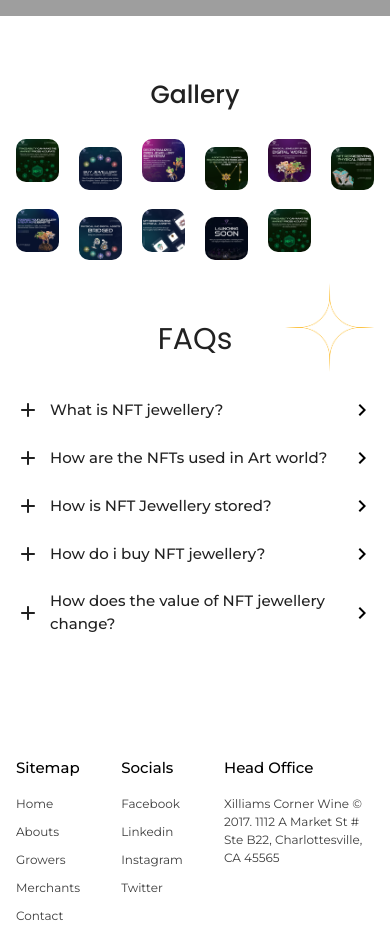
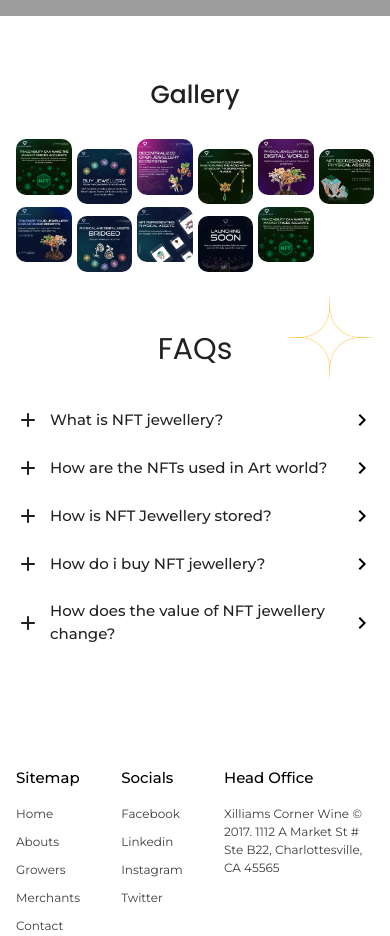
Before and after one commit to ArtisticJewellers/nfjlabs-website, a React (Create React App) app: page / in a window 390 px wide. Shown: the part 3180-4116 px from the top of the page. Built offline with nearby package versions, Linux system fonts and the light colour scheme; grey boxes are pictures that could not be loaded.

Commit message:
add gap according to screen size

```diff
--- /dev/null
+++ b/src/helpers/getScreenSize.js
@@ -0,0 +1,17 @@
+const getScreenSize = () => {
+  const width = window.innerWidth;
+
+  if (width < 600) {
+    return "xs";
+  } else if (width >= 600 && width < 900) {
+    return "sm";
+  } else if (width >= 900 && width < 1200) {
+    return "md";
+  } else if (width >= 1200 && width < 1536) {
+    return "lg";
+  } else {
+    return "xl";
+  }
+};
+
+export default getScreenSize;
--- a/src/pages/home/gallery/GridImage.js
+++ b/src/pages/home/gallery/GridImage.js
@@ -1,10 +1,17 @@
 import { Box, ImageList, ImageListItem } from "@mui/material";
 import React from "react";
+import getScreenSize from "../../../helpers/getScreenSize";
 
 const GridImage = ({ galleryItems }) => {
+  const screenSize = getScreenSize();
   return (
     <Box sx={{ width: "100%", height: "150%" }}>
-      <ImageList sx={{ overflow: "visible" }} variant="woven" cols={6} gap={20}>
+      <ImageList
+        sx={{ overflow: "visible" }}
+        variant="woven"
+        cols={6}
+        gap={screenSize === "xs" ? 5 : 20}
+      >
         {galleryItems.map((item) => (
           <ImageListItem key={item.img}>
             <Box
@@ -17,7 +24,7 @@ const GridImage = ({ galleryItems }) => {
               }}
             >
               <img
-              style={{borderRadius:"10px"}}
+                style={{ borderRadius: "10px" }}
                 width="100%"
                 src={`${item.img}`}
                 srcSet={`${item.img}`}
```
